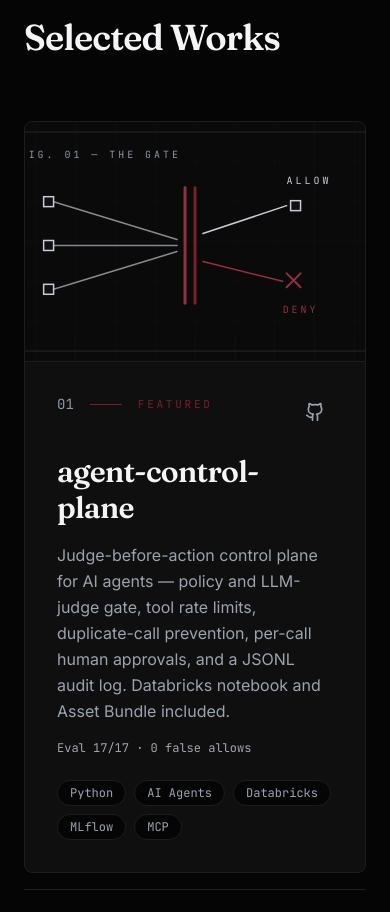
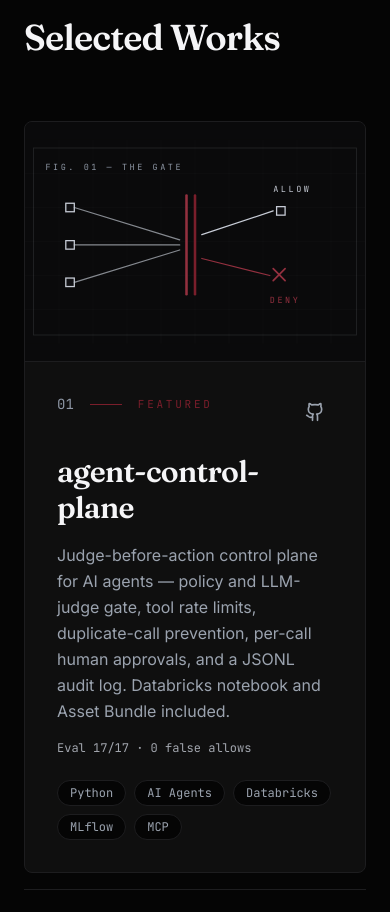
Before and after one commit to ash1sh95/ash1sh95.github.io, a React (Vite) app: page / in a window 390 px wide. Shown: the part 9320-10232 px from the top of the page. Built offline with nearby package versions, Linux system fonts and the light colour scheme; the HTML template or start-up script is replaced by a standard one.

Commit message:
QA polish: visible work covers, mobile layout, reveal and alignment fixes

```diff
--- a/src/components/ProjectCover.tsx
+++ b/src/components/ProjectCover.tsx
@@ -183,8 +183,8 @@
     return (
         <svg
             viewBox="0 0 400 240"
-            preserveAspectRatio="xMidYMid slice"
-            className={`block h-full w-full ${className}`}
+            preserveAspectRatio="xMidYMid meet"
+            className={`block h-full w-full bg-[#0A0A0B] ${className}`}
             role="img"
             aria-label={`${caption} — project cover illustration`}
         >
```
